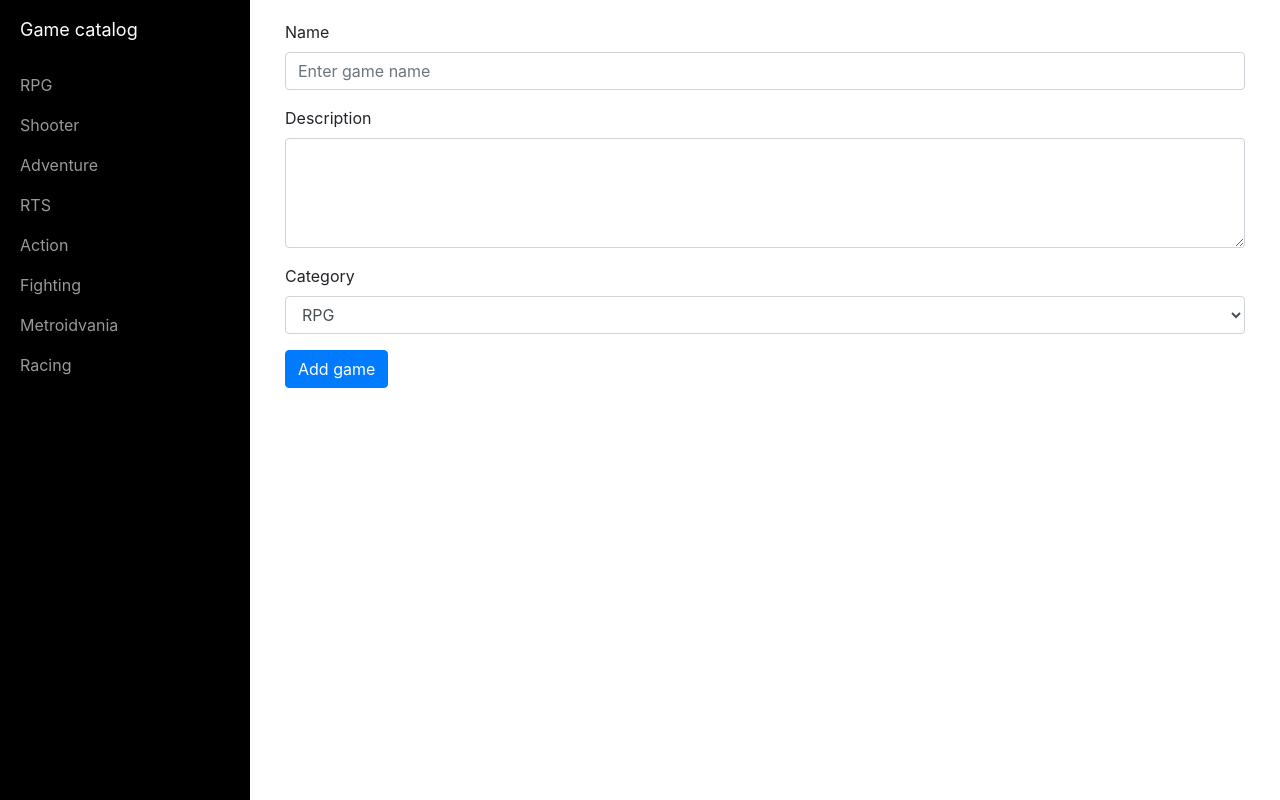
After one commit to Fipas/fsnd-item-catalog, a Flask app: page /games/new in a window 1280 px wide. The commit adds this page. Run offline with Flask 2, Linux system fonts and the light colour scheme; some libraries are stand-ins or nearby versions.

Commit message:
Games can now be added

```diff
--- a/app.py
+++ b/app.py
@@ -12,15 +12,43 @@ Base.metadata.bind = engine
 DBSession = sessionmaker(bind=engine)
 session = DBSession()
 
+# Loading categories to build pages. Categories are static.
+categories = categories = session.query(Category).all()
+@app.context_processor
+def inject_categories():
+    return {'categories': categories}
 
 @app.route('/')
 @app.route('/games/')
 def show_all_games():
-    categories = session.query(Category).all()
     games = session.query(Game).order_by(Game.id.desc()).limit(10).all()
-    return render_template('games.html', games=games, categories=categories)
+    return render_template('games.html', games=games)
 
-@app.route('/games/<int:category_id>/')
+@app.route('/games/new', methods=['GET', 'POST'])
+def add_game():
+    if request.method == 'GET':
+        return render_template('add_game.html')
+
+    if request.method == 'POST':
+        print(request.form)
+        game = Game(name=request.form['name'],
+                    description=request.form['description'],
+                    category_id=request.form['category'],
+                    user_id=1)
+        session.add(game)
+        session.commit()
+        flash("New game added!")
+        return redirect(url_for('show_all_games'))
+
+@app.route('/games/update/<int:game_id>', methods=['GET', 'POST'])
+def update_game(game_id):
+    pass
+
+@app.route('/games/delete/<int:game_id>', methods=['GET', 'POST'])
+def delete_game(game_id):
+    pass
+
+@app.route('/games/category/<int:category_id>/')
 def show_games_by_category(category_id):
     categories = session.query(Category).all()
     games = session.query(Game).filter(Game.category_id == category_id).order_by(Game.id.desc()).all()
@@ -36,4 +64,5 @@ def show_games_by_category(category_id):
 
 if __name__ == '__main__':
     app.debug = True
+    app.secret_key = 'super_secret_key'
     app.run(host='0.0.0.0')
--- /dev/null
+++ b/templates/add_game.html
@@ -0,0 +1,33 @@
+{% extends "base.html" %}
+{% block content %}
+<div id="page-content-wrapper">
+    <div class="container-fluid">
+        <div class="row">
+            <div class="col-lg-12">
+                <form action="{{ url_for('add_game') }}" method="post">
+                    <div class="form-group">
+                        <label for="name">Name</label>
+                        <input type="text" class="form-control" id="name" name="name" placeholder="Enter game name">
+                    </div>
+
+                    <div class="form-group">
+                        <label for="description">Description</label>
+                        <textarea class="form-control" id="description" name="description" rows="4"></textarea>
+                    </div>
+
+                    <div class="form-group">
+                        <label for="category">Category</label>
+                        <select class="form-control" id="category" name="category">
+                            {% for category in categories %}
+                            <option value="{{ category.id }}">{{ category.name }}</option>
+                            {% endfor %}
+                        </select>
+                    </div>
+
+                    <button type="submit" class="btn btn-primary">Add game</button>
+                </form>
+            </div>
+        </div>
+    </div>
+</div>
+{% endblock %}
--- a/templates/base.html
+++ b/templates/base.html
@@ -14,6 +14,22 @@
   <body>
 
     <div id="wrapper">
+      <!-- Sidebar -->
+      <div id="sidebar-wrapper">
+          <ul class="sidebar-nav">
+              <li class="sidebar-brand">
+                  <a href="/games">
+                      Game catalog
+                  </a>
+              </li>
+              {% for category in categories %}
+                  <li>
+                      <a href="{{ url_for('show_games_by_category', category_id=category.id)}}">{{ category.name }}</a>
+                  </li>
+              {% endfor %}
+          </ul>
+      </div>
+      <!-- /#sidebar-wrapper -->
       {% block content %}
       {% endblock %}
     </div>
```
Also changed, not shown: templates/games.html (+1 -17 lines), gamecatalog.db.
